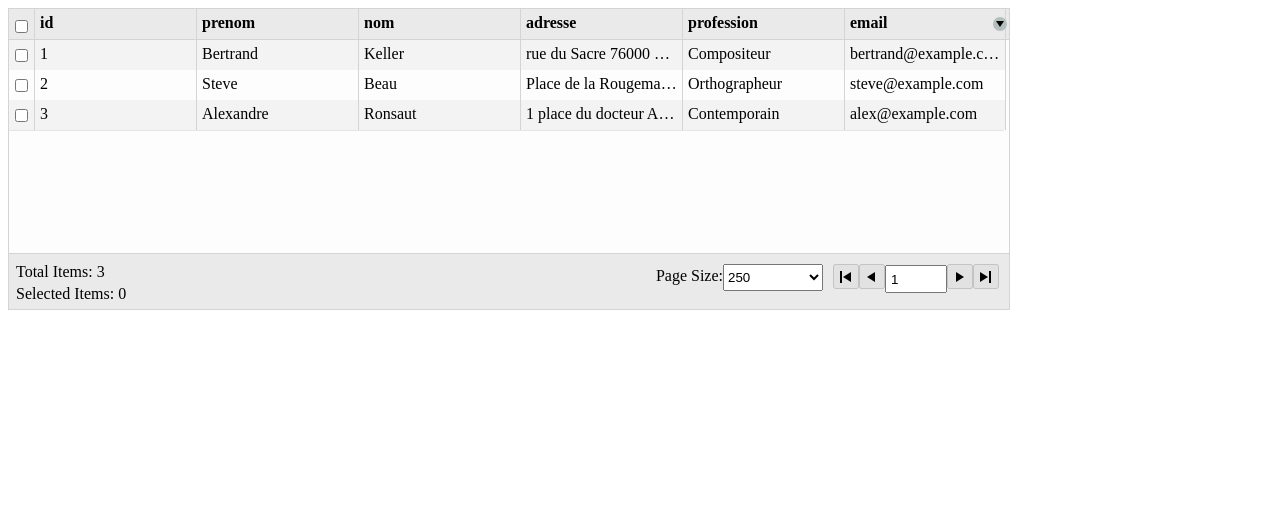
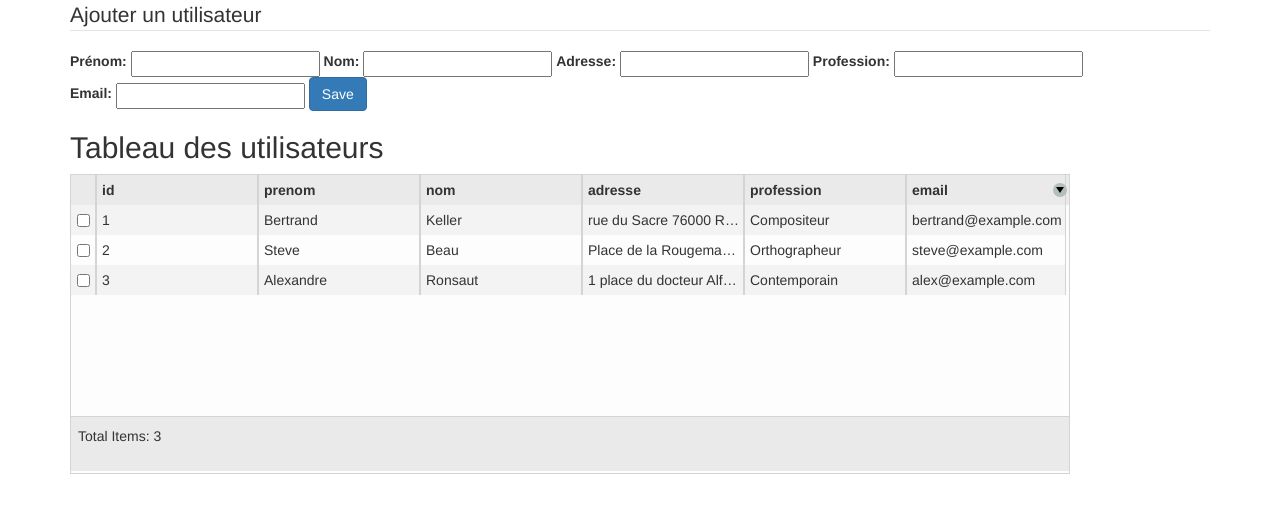
Before and after one commit to ziopod/guidoline, a PHP site: page / in a window 1280 px wide. Shown: the top 513 px of the page. Run offline with PHP 8.4, Linux system fonts and the light colour scheme; some libraries are stand-ins or nearby versions.

Commit message:
improve app

```diff
--- a/app/css/app.css
+++ b/app/css/app.css
@@ -34,3 +34,7 @@
   content: "";
   padding: 0;
 }
+
+.form-item {
+	display:inline-block;
+}
--- a/app/js/main.js
+++ b/app/js/main.js
@@ -1,55 +1,19 @@
-var app = angular.module('myApp', ['ngGrid']);
-app.controller('MyCtrl', function($scope, $http) {
-    $scope.filterOptions = {
-        filterText: "",
-        useExternalFilter: true
-    };
-    $scope.pagingOptions = {
-        pageSizes: [250, 500, 1000],
-        pageSize: 250,
-        totalServerItems: 0,
-        currentPage: 1
-    };
-    $scope.setPagingData = function(data, page, pageSize){
-        var pagedData = data.slice((page - 1) * pageSize, page * pageSize);
-        $scope.myData = pagedData;
-        $scope.pagingOptions.totalServerItems = data.length;
-        if (!$scope.$$phase) {
-            $scope.$apply();
-        }
-    };
-    $scope.getPagedDataAsync = function (pageSize, page, searchText) {
-        setTimeout(function () {
-            var data;
-            if (searchText) {
-                var ft = searchText.toLowerCase();
-                $http.get('json/inscrits2.json').success(function (largeLoad) {
-                    data = largeLoad.filter(function(item) {
-                        return JSON.stringify(item).toLowerCase().indexOf(ft) != -1;
-                    });
-                    $scope.setPagingData(data,page,pageSize);
-                });
-            } else {
-                $http.get('json/inscrits2.json').success(function (largeLoad) {
-                    $scope.setPagingData(largeLoad,page,pageSize);
-                });
-            }
-        }, 100);
-    };
+function MyCtrl($scope) {
+		$.getJSON('json/inscrits2.json', function(data) {
+        $scope.$apply(function(){
+            $scope.myData = data;
+        });
+    });
 
-    $scope.getPagedDataAsync($scope.pagingOptions.pageSize, $scope.pagingOptions.currentPage);
+		$scope.gridOptions = {
+			data : 'myData',
+			enableCellSelection: true,
+			canSelectRows: false
+		};// $scope.myData is also acceptable but will not update properly. OK to use the object if you don't care about updating the data in the grid.
 
-    $scope.$watch('pagingOptions', function () {
-        $scope.getPagedDataAsync($scope.pagingOptions.pageSize, $scope.pagingOptions.currentPage, $scope.filterOptions.filterText);
-    }, true);
-    $scope.$watch('filterOptions', function () {
-        $scope.getPagedDataAsync($scope.pagingOptions.pageSize, $scope.pagingOptions.currentPage, $scope.filterOptions.filterText);
-    }, true);
-
-    $scope.gridOptions = {
-        data: 'myData',
-        enablePaging: true,
-        pagingOptions: $scope.pagingOptions,
-        filterOptions: $scope.filterOptions
-    };
-});
+		$scope.save = function(membre){
+		  $scope.myData.push(angular.copy(membre));
+			$http.put('json/aaa.json', $scope.membre);
+			console.log($scope.myData);
+		};
+}
--- a/index.php
+++ b/index.php
@@ -3,12 +3,42 @@
 <head>
   <meta charset="utf-8">
   <title>My AngularJS App</title>
+	<link href="//netdna.bootstrapcdn.com/twitter-bootstrap/2.3.1/css/bootstrap-combined.min.css" rel="stylesheet">
   <link rel="stylesheet" href="app/css/app.css"/>
 	<link rel="stylesheet" href="app/css/ng-grid.css"/>
 </head>
 <body ng-controller="MyCtrl">
+	<div class="container">
+		<form name="membre" ng-submit="save(membre)">
+			<fieldset>
+			<legend>Ajouter un utilisateur</legend>
+		   <div class="form-item">
+				<label>Prénom:</label>
+			 <input ng-model="membre.prenom" type="text" required/><br />
+			</div>
+		  <div class="form-item">
+			<label>Nom:</label>
+			 <input ng-model="membre.nom" type="text" required/><br />
+			</div>
+			<div class="form-item">
+			 <label>Adresse:</label>
+			 <input ng-model="membre.adresse" type="text" required/><br />
+			</div>
+			<div class="form-item">
+			 <label>Profession:</label>
+			 <input ng-model="membre.profession" type="text" required/><br />
+			</div>
+			<div class="form-item">
+			 <label>Email:</label>
+			 <input ng-model="membre.email" type="email" required /><br />
+			</div>
+		   <button class="btn btn-primary">Save</button>
+			<fieldset>
+		</form>
+		<h2>Tableau des utilisateurs</h2>
+		<div class="gridStyle" ng-grid="gridOptions"></div>
 
-	<div class="gridStyle" ng-grid="gridOptions"></div>
+	</div>
 
   <!-- In production use:
   <script src="//ajax.googleapis.com/ajax/libs/angularjs/1.0.4/angular.min.js"></script>
@@ -16,6 +46,7 @@
   <script type="text/javascript" src="app/lib/jquery-1.8.2.min.js"></script>
 	<script src="app/lib/angular/angular.js"></script>
 	<script src="app/lib/ng-grid/ng-grid-1.9.0.debug.js"></script>
+	<script src="app/lib/ng-grid/ng-grid-flexible-height.js"></script>
   <script src="app/js/app.js"></script>
   <script src="app/js/services.js"></script>
   <script src="app/js/controllers.js"></script>
```
